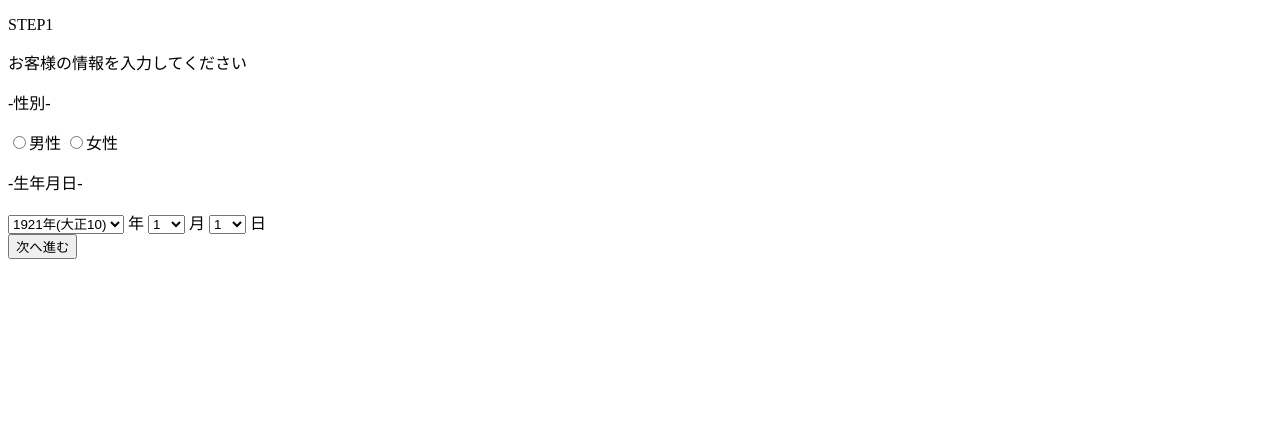
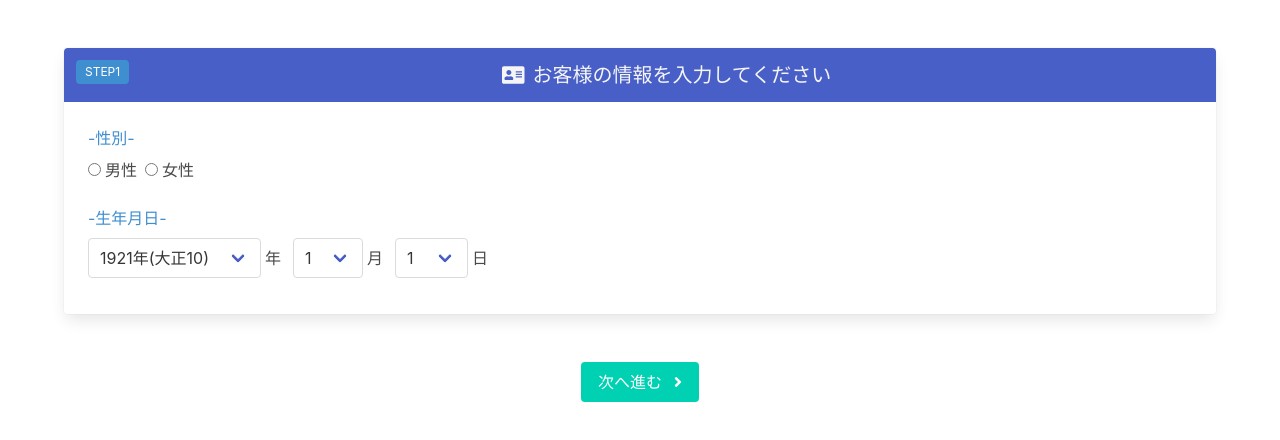
Before and after one commit to tamaji22/vue_task2, a Vue app in the folder my-project/: page / in a window 1280 px wide. Shown: the top 440 px of the page. Built offline with nearby package versions, Linux system fonts and the light colour scheme.

Commit message:
feat: 画面のデザインを整えるために、Blumaでの編集をした

```diff
--- a/my-project/package.json
+++ b/my-project/package.json
@@ -8,6 +8,10 @@
     "lint": "vue-cli-service lint"
   },
   "dependencies": {
+    "@fortawesome/fontawesome-svg-core": "^1.2.32",
+    "@fortawesome/free-solid-svg-icons": "^5.15.1",
+    "@fortawesome/vue-fontawesome": "^3.0.0-3",
+    "bulma": "^0.9.1",
     "core-js": "^3.6.5",
     "vue": "^3.0.0",
     "vue-router": "^4.0.2",
--- a/my-project/src/App.vue
+++ b/my-project/src/App.vue
@@ -3,12 +3,5 @@
 </template>
 
 <style>
-/* #app {
-  font-family: Avenir, Helvetica, Arial, sans-serif;
-  -webkit-font-smoothing: antialiased;
-  -moz-osx-font-smoothing: grayscale;
-  text-align: center;
-  color: #2c3e50;
-  margin-top: 60px;
-} */
+@import "../node_modules/bulma/css/bulma.min.css";
 </style>
--- a/my-project/src/components/BasicInfo.vue
+++ b/my-project/src/components/BasicInfo.vue
@@ -1,33 +1,49 @@
 <template>
-  <div>
-    <div>
-      <p>STEP1</p>
-      <p>お客様の情報を入力してください</p>
+    <section class="section">
+    <div class="container">
+      <div class="card">
+        <div class="card-content has-background-link p-3">
+          <span class="tag is-info is-pulled-left">STEP1</span>
+          <p class="has-text-centered is-size-5 has-text-light"><font-awesome-icon icon="address-card" class="mr-2"/>お客様の情報を入力してください</p>
         </div>
-    <div>
-      <p>-性別-</p>
-      <input type="radio" name="gender" value="male">男性
-      <input type="radio" name="gender" value="female">女性
+        <div class="card-content">
+          <p class="has-text-info mb-2">-性別-</p>
+          <div class="control">
+            <label class="radio">
+              <input type="radio" name="gender" value="male"><div class="is-inline-block ml-1">男性</div>
+            </label>
+            <label class="radio">
+              <input type="radio" name="gender" value="female"><div class="is-inline-block ml-1">女性</div>
+            </label>
           </div>
-    <div>
-      <p>-生年月日-</p>
+          <div class="mt-5 mb-3">
+            <p class="has-text-info mb-2">-生年月日-</p>
+            <div class="select">
               <select name="year">
                 <option v-for="i in 100" :key="i" value="year + i">{{ year + i }}年{{ wareki(year + i) }}</option>
               </select>
-      年
+            </div>
+            <div class="is-inline-block pt-2 pl-1 pr-3">年</div>
+            <div class="select">
               <select name="month">
                 <option v-for="i in 12" :key="i" value="i">{{ i }}</option>
               </select>
-      月
+            </div>
+            <div class="is-inline-block pt-2 pl-1 pr-3">月</div>
+            <div class="select">
               <select name="day">
                 <option v-for="i in 31" :key="i" value="i">{{ i }}</option>
               </select>
-      日
             </div>
-    <div>
-      <button @click="nextPage">次へ進む</button>
+            <div class="is-inline-block pt-2 pl-1">日</div>
           </div>
         </div>
+      </div>
+      <div class="has-text-centered mt-6">
+        <button class="button is-primary" @click="nextPage">次へ進む<font-awesome-icon icon="angle-right" class="ml-3"/></button>
+      </div>
+    </div>
+  </section>
 </template>
 
 <script>
--- a/my-project/src/components/ConsultationForm.vue
+++ b/my-project/src/components/ConsultationForm.vue
@@ -1,18 +1,24 @@
 <template>
-  <div>
-    <div>
-      <p>STEP3</p>
-      <p>ご相談内容をご記入ください</p>
+  <section class="section">
+    <div class="container">
+      <div class="card">
+        <div class="card-content has-background-link p-3">
+          <span class="tag is-info is-pulled-left">STEP3</span>
+          <p class="has-text-centered is-size-5 has-text-light"><font-awesome-icon icon="file-alt" class="mr-2"/>ご相談内容をご記入ください</p>
+        </div>
+        <div class="card-content">
+          <p class="has-text-info mb-5">-ご相談内容-</p>
+          <textarea class="textarea" name="consulatation" cols="100" rows="15"></textarea>
+        </div>
+      </div>
+      <div class="columns">
+        <div class="column buttons has-text-centered mt-6">
+          <button class="button is-primary" @click="previousPage">前へ戻る<font-awesome-icon icon="angle-right" class="ml-3"/></button>
+          <button class="button is-primary">次へ進む<font-awesome-icon icon="angle-right" class="ml-3"/></button>
+        </div>
+      </div>
     </div>
-    <div>
-      <p>-ご相談内容-</p>
-      <textarea name="consulatation" cols="100" rows="30"></textarea>
-    </div>
-    <div>
-      <button @click="previousPage">前へ戻る</button>
-      <button>次へ進む</button>
-    </div>
-  </div>
+  </section>
 </template>
 
 <script>
--- a/my-project/src/components/QuestionnaireInput.vue
+++ b/my-project/src/components/QuestionnaireInput.vue
@@ -1,29 +1,53 @@
 <template>
-  <div>
-    <div>
-      <p>STEP2</p>
-      <p>以下にお答えください</p>
+  <section class="section">
+    <div class="container">
+      <div class="card">
+        <div class="card-content has-background-link p-3">
+          <span class="tag is-info is-pulled-left">STEP2</span>
+          <p class="has-text-centered is-size-5 has-text-light"><font-awesome-icon icon="chalkboard-teacher" class="mr-2"/>以下にお答えください</p>
         </div>
-    <div>
-      <p>現在、生命保険に加入されていますか？</p>
-      <input type="radio" v-model="answer1" name="insurance" value="true">はい
-      <input type="radio" v-model="answer1" name="insurance" value="false">いいえ
+        <div class="card-content">
+          <p class="has-text-info mb-3">現在、生命保険に加入されていますか？</p>
+          <div class="control">
+            <label class="radio ml-5">
+              <input type="radio" v-model="answer1" name="insurance" value="true"><div class="is-inline-block ml-1">はい</div>
+            </label>
+            <label class="radio">
+              <input type="radio" v-model="answer1" name="insurance" value="false"><div class="is-inline-block ml-1">いいえ</div>
+            </label>
           </div>
           <div v-if="answer1 !== null">
-      <p>現在入院中ですか。または、最近3ヶ月以内に医師の診察・検査の結果、入院・手術をすすめられたことはありますか？</p>
-      <input type="radio" v-model="answer2" name="medical" value="true">はい
-      <input type="radio" v-model="answer2" name="medical" value="false">いいえ
+            <p class="has-text-info mb-3 mt-3">現在入院中ですか。または、最近3ヶ月以内に医師の診察・検査の結果、入院・手術をすすめられたことはありますか？</p>
+            <div class="control">
+              <label class="radio ml-5">
+                <input type="radio" v-model="answer2" name="medical" value="true"><div class="is-inline-block ml-1">はい</div>
+              </label>
+              <label class="radio">
+                <input type="radio" v-model="answer2" name="medical" value="false"><div class="is-inline-block ml-1">いいえ</div>
+              </label>
+            </div>
           </div>
           <div v-if="answer2 !== null">
-      <p>過去5年以内に、病気やけがで、手術をうけたことまたは継続して7日以上の入院をしたことがありますか？</p>
-      <input type="radio" name="hospitalization" value="true">はい
-      <input type="radio" name="hospitalization" value="false">いいえ
-    </div>
-    <div>
-      <button @click="previousPage">前へ戻る</button>
-      <button @click="nextPage">次へ進む</button>
+            <p class="has-text-info mb-3 mt-3">過去5年以内に、病気やけがで、手術をうけたことまたは継続して7日以上の入院をしたことがありますか？</p>
+            <div class="control">
+              <label class="radio ml-5">
+                <input type="radio" name="hospitalization" value="true"><div class="is-inline-block ml-1">はい</div>
+              </label>
+              <label class="radio">
+                <input type="radio" name="hospitalization" value="false"><div class="is-inline-block ml-1">いいえ</div>
+              </label>
             </div>
           </div>
+        </div>
+      </div>
+      <div class="columns">
+        <div class="column buttons has-text-centered mt-6">
+          <button class="button is-primary" @click="previousPage">前へ戻る<font-awesome-icon icon="angle-right" class="ml-3"/></button>
+          <button class="button is-primary" @click="nextPage">次へ進む<font-awesome-icon icon="angle-right" class="ml-3"/></button>
+        </div>
+      </div>
+    </div>
+  </section>
 </template>
 
 <script>
--- a/my-project/src/main.js
+++ b/my-project/src/main.js
@@ -1,7 +1,13 @@
 import { createApp } from 'vue'
 import App from './App.vue'
 import router from './router/router.js'
+import { library } from '@fortawesome/fontawesome-svg-core'
+import { fas } from '@fortawesome/free-solid-svg-icons'
+import { FontAwesomeIcon } from '@fortawesome/vue-fontawesome'
+
+library.add(fas)
 
 createApp(App)
   .use(router)
+  .component('font-awesome-icon', FontAwesomeIcon)
   .mount('#app');
```
Also changed, not shown: 1 other file (tests, documents, lock files or other folders). Lines whose indentation alone changed are shown as unchanged.
